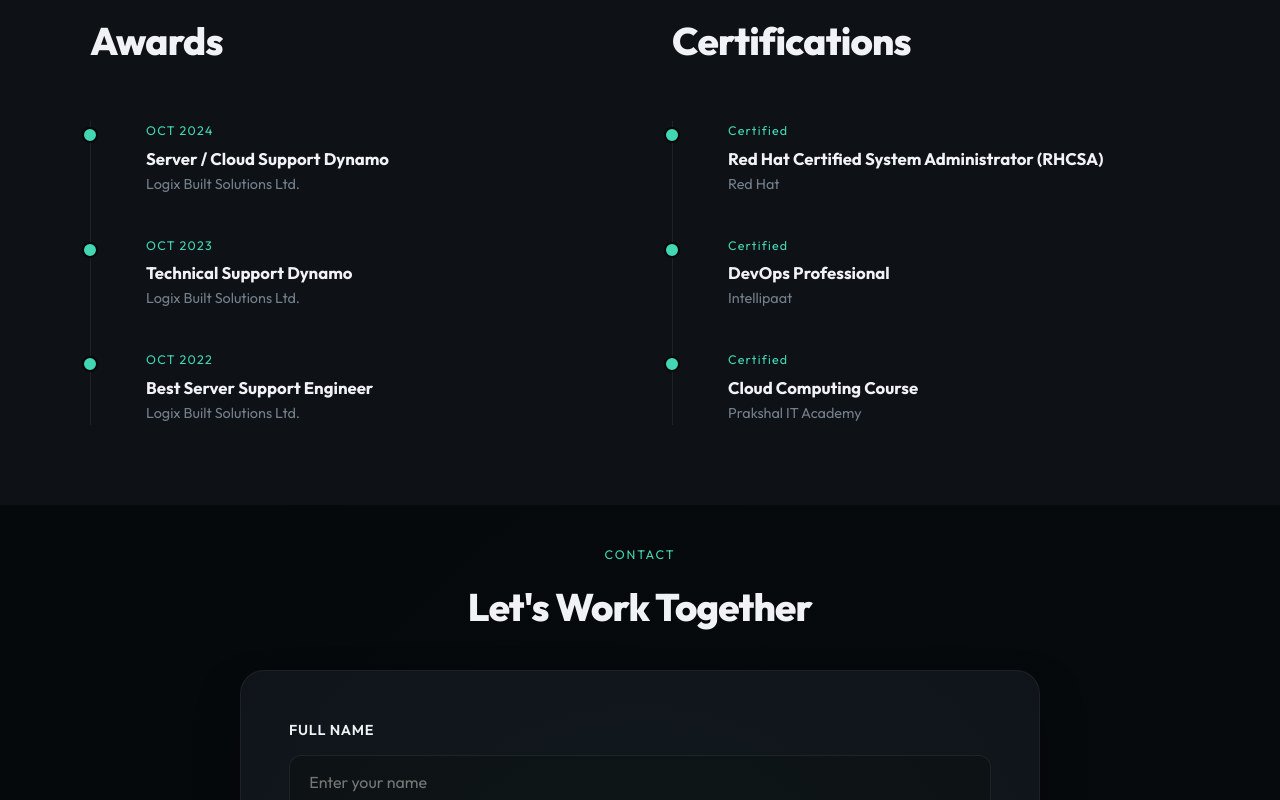
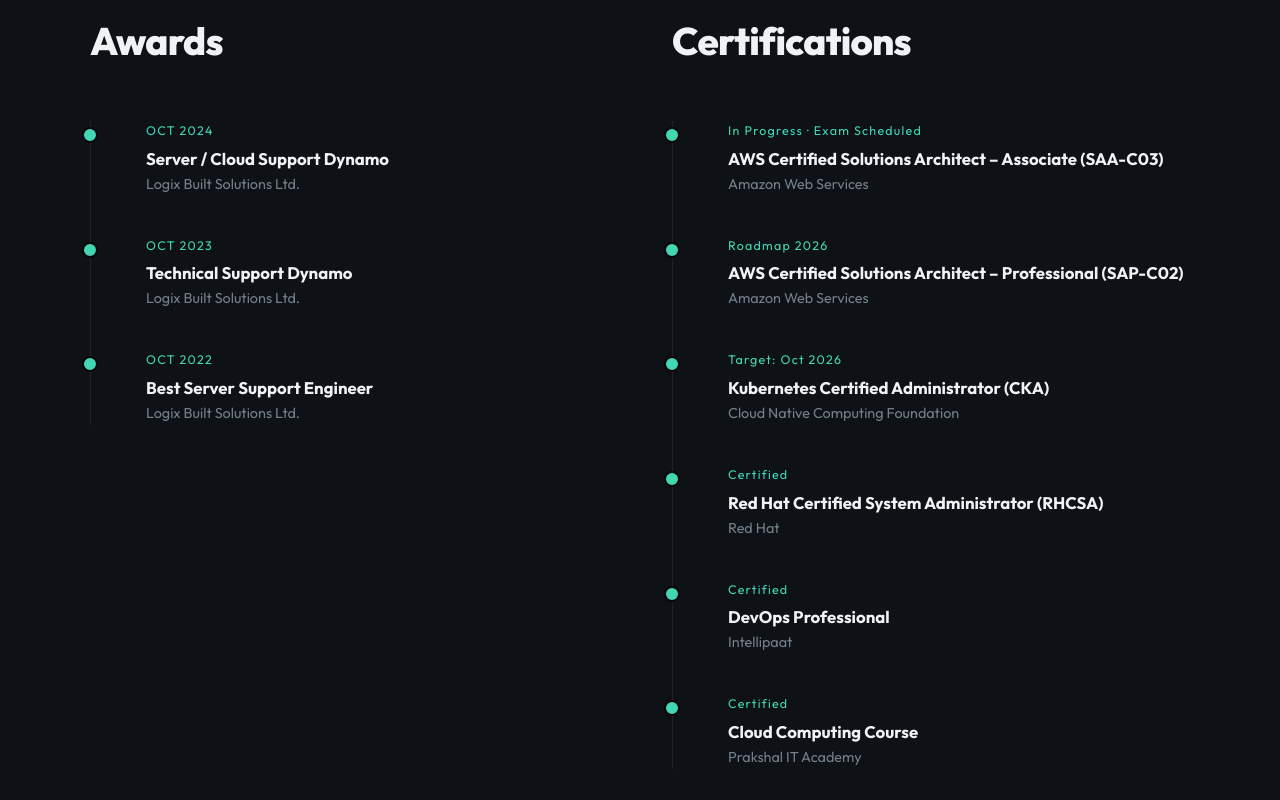
Before and after one commit to jenidevops30/portfolio, a React (Vite) app: page / in a window 1280 px wide. Shown: the part 6640-7440 px from the top of the page. Built offline with nearby package versions, Linux system fonts and the light colour scheme.

Commit message:
feat: restore AWS SAA-C03/SAP-C02 (In Progress) + add CKA target cert

```diff
--- a/src/data/portfolioData.js
+++ b/src/data/portfolioData.js
@@ -30,7 +30,7 @@
       tags: ["Terraform", "CloudFront", "RDS", "ASG"],
       case_study: {
         problem: "Legacy application suffered from frequent downtime and manual scaling during traffic spikes on DigitalOcean.",
-        architecture: "Two-tier HA architecture with ALB, Auto Scaling Groups, and Multi-AZ RDS. Assets served via CloudFront + S3.",
+        architecture: "Two-tier HA architecture with ALB, Auto Scaling Groups, and RDS. Assets served via CloudFront + S3.",
         architecture_image: "/assets/projects/quickhunt-arch.png",
         workflow_image: "/assets/projects/quickhunt-cicd.png",
         challenges: "Zero-downtime database migration from on-prem to RDS and implementing SSL via ACM with proper routing.",
@@ -316,6 +316,21 @@
     { title: "Best Server Support Engineer", organization: "Logix Built Solutions Ltd.", date: "OCT 2022" }
   ],
   certifications: [
+    {
+      title: "AWS Certified Solutions Architect – Associate (SAA-C03)",
+      issuer: "Amazon Web Services",
+      status: "In Progress · Exam Scheduled"
+    },
+    {
+      title: "AWS Certified Solutions Architect – Professional (SAP-C02)",
+      issuer: "Amazon Web Services",
+      status: "Roadmap 2026"
+    },
+    {
+      title: "Kubernetes Certified Administrator (CKA)",
+      issuer: "Cloud Native Computing Foundation",
+      status: "Target: Oct 2026"
+    },
     { title: "Red Hat Certified System Administrator (RHCSA)", issuer: "Red Hat", status: "Certified" },
     { title: "DevOps Professional", issuer: "Intellipaat", status: "Certified" },
     { title: "Cloud Computing Course", issuer: "Prakshal IT Academy", status: "Certified" }
```
